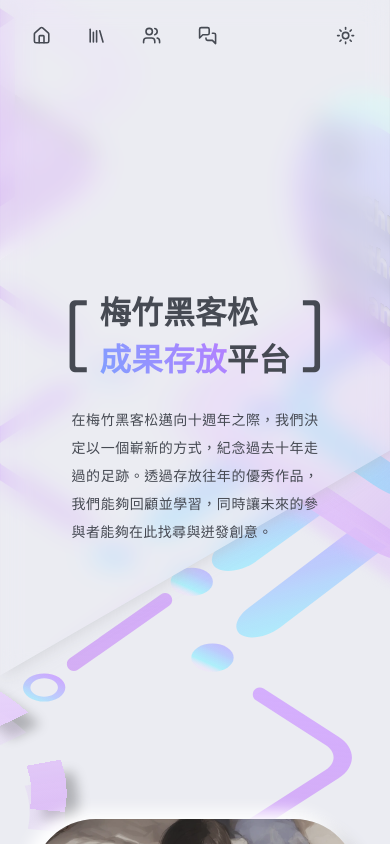
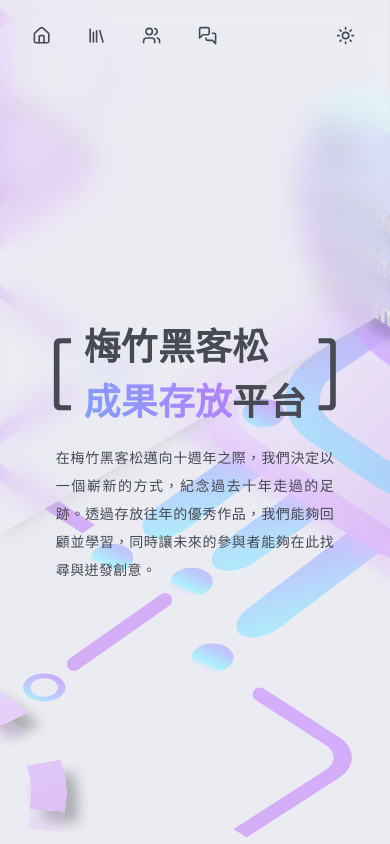
Before and after one commit to ritmoHung/Meichu-10y-Web-V3, a Next.js app: page / in a window 390 px wide. Shown: the top 844 px of the page. Built offline with nearby package versions, Linux system fonts and the light colour scheme; no server answers.

Commit message:
Revise header height and title size

```diff
--- a/src/app/page.js
+++ b/src/app/page.js
@@ -15,11 +15,10 @@ export default function Home() {
 
 	return (
 		<div>
-			<header className="grid overflow-hidden h-[calc(100svh_-_10rem)]">
+			<header className="grid h-[max(90svh,_24rem)] md:h-[max(80svh,_24rem)]">
 				<Headings className="justify-self-center md:justify-self-start
-                                md:-translate-y-24 petite:translate-y-0
                                 md:ml-20 lg:ml-32 xl:ml-40" />
-                <BannerFilter className={`fixed w-screen h-full -top-1/3 md:top-0 md:-left-2/4 -z-1`} />
+                <BannerFilter className={`fixed w-screen h-full -top-1/2 md:top-0 md:-left-2/4 -z-1`} />
 			</header>
 
 			<main>
@@ -39,7 +38,7 @@ function Headings({ className }) {
 	return (
 		<div className={`${className} grid max-w-min self-center justify-items-center gap-y-[1em] px-6`}>
 			<h1 className="bracket bracket-md sm:bracket-lg w-max text-[3em] font-black">
-				<span className="text-[0.75em] sm:text-[1em]">
+				<span className="text-[0.875em] sm:text-[1em]">
 					梅竹黑客松<br />
 					<span className="text-primary-gradient">成果存放</span>
 					平台
```
